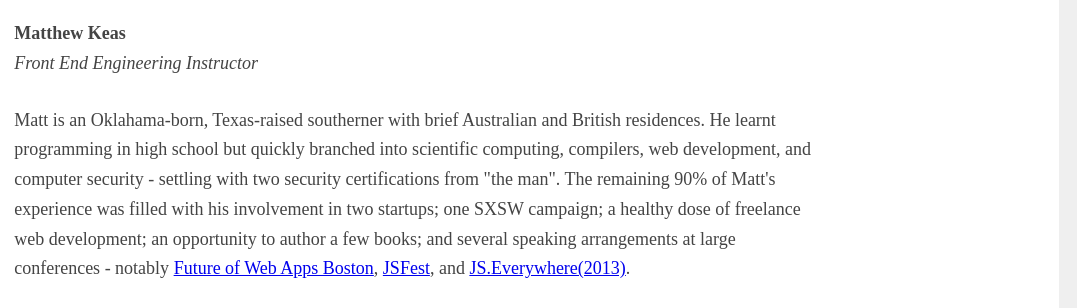
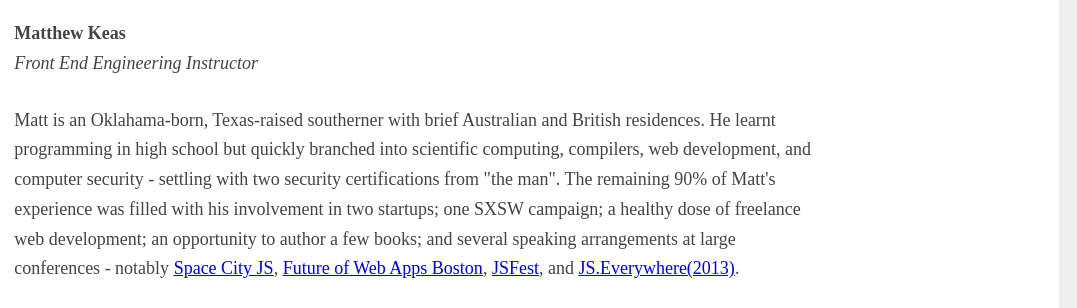
Before and after one commit to dorton/DemoDayDec2014, a website: page index.html in a window 1280 px wide. Shown: the part 1544-1852 px from the top of the page, 203-1280 px from the left. Drawn offline with Linux system fonts and the light colour scheme.

Commit message:
students added

```diff
--- a/index.html
+++ b/index.html
@@ -61,7 +61,7 @@
                     <i>Front End Engineering Instructor</i>
                 </p>
 
-                <p>Matt is an Oklahama-born, Texas-raised southerner with brief Australian and British residences. He learnt programming in high school but quickly branched into scientific computing, compilers, web development, and computer security - settling with two security certifications from "the man". The remaining 90% of Matt's experience was filled with his involvement in two startups; one SXSW campaign; a healthy dose of freelance web development; an opportunity to author a few books; and several speaking arrangements at large conferences - notably <a href="#">Future of Web Apps Boston</a>, <a href="#">JSFest</a>, and <a href="#">JS.Everywhere(2013)</a>.</p>
+                <p>Matt is an Oklahama-born, Texas-raised southerner with brief Australian and British residences. He learnt programming in high school but quickly branched into scientific computing, compilers, web development, and computer security - settling with two security certifications from "the man". The remaining 90% of Matt's experience was filled with his involvement in two startups; one SXSW campaign; a healthy dose of freelance web development; an opportunity to author a few books; and several speaking arrangements at large conferences - notably <a href="http://spacecityjs.com/" target="_Blank">Space City JS</a>, <a href="https://futureofwebapps.com/" target="_Blank">Future of Web Apps Boston</a>, <a href="http://jsfest.com/" target="_Blank">JSFest</a>, and <a href="http://www.jseverywhere.org/" target="_Blank">JS.Everywhere(2013)</a>.</p>
             </div>
         </div>
 
```
